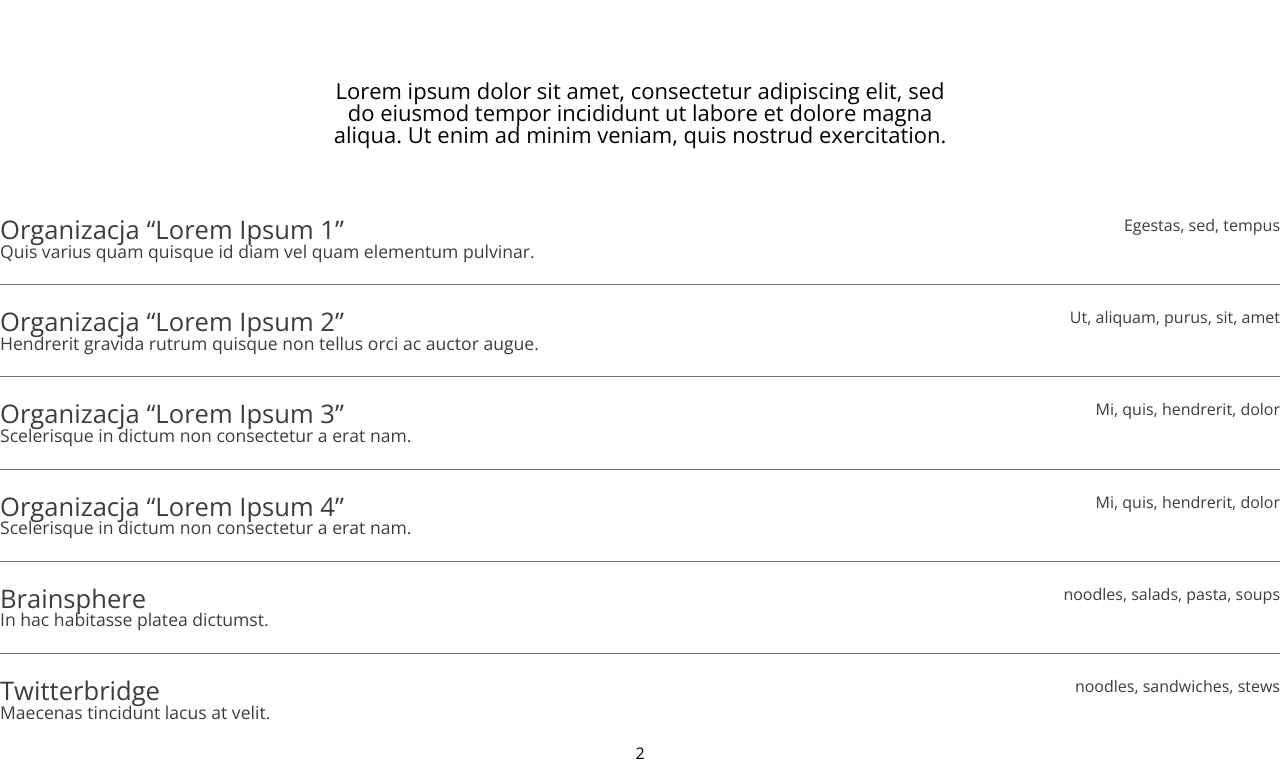
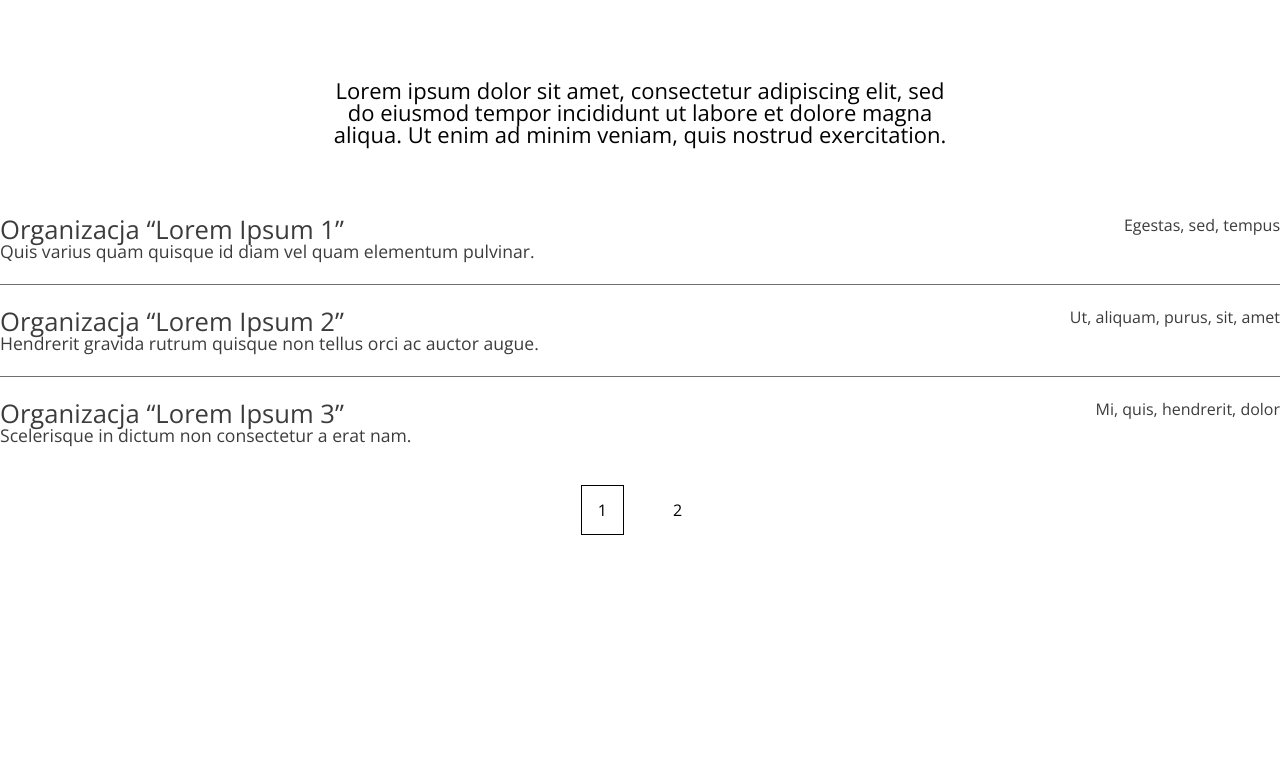
Before and after one commit to MonoliYoda/charity-website, a React (Create React App) app: page / in a window 1280 px wide. Shown: the part 3441-4205 px from the top of the page. After the commit the page ends 3992 px from the top, so only its background shows below. Built offline with nearby package versions, Linux system fonts and the light colour scheme.

Commit message:
Finished who we help section with pagination

```diff
--- a/src/components/HomeWhoWeHelp/EntitySelector.js
+++ b/src/components/HomeWhoWeHelp/EntitySelector.js
@@ -10,19 +10,19 @@ export default function EntitySelector({ callback }) {
   return (
     <div className="entity-selector">
       <button
-        className={selected === 1 && "selected"}
+        className={selected === 1 ? "selected" : ""}
         onClick={() => handleSelect(1)}
       >
         Fundacjom
       </button>
       <button
-        className={selected === 2 && "selected"}
+        className={selected === 2 ? "selected" : ""}
         onClick={() => handleSelect(2)}
       >
         Organizacjom pozarządowym
       </button>
       <button
-        className={selected === 3 && "selected"}
+        className={selected === 3 ? "selected" : ""}
         onClick={() => handleSelect(3)}
       >
         Lokalnym zbiórkom
--- a/src/components/HomeWhoWeHelp/HomeWhoWeHelp.js
+++ b/src/components/HomeWhoWeHelp/HomeWhoWeHelp.js
@@ -1,4 +1,4 @@
-import React, { useState } from "react";
+import React, { useEffect, useState } from "react";
 import EntitySelector from "./EntitySelector";
 import "./HomeWhoWeHelp.scss";
 
@@ -110,7 +110,11 @@ export default function HomeWhoWeHelp() {
   ];
 
   const [selected, setSelected] = useState(foundations);
+  const [currentPageContent, setCurrentPageContent] = useState([]);
+  const [currentPage, setCurrentPage] = useState(1);
+
   const selectEntity = (id) => {
+    setCurrentPage(1);
     if (id === 1) {
       setSelected(foundations);
       return;
@@ -124,13 +128,31 @@ export default function HomeWhoWeHelp() {
       return;
     }
   };
+
+  const filterPage = (pageNumber) => {
+    setCurrentPageContent(
+      selected.filter((entity, idx) => {
+        return (pageNumber - 1) * 3 <= idx && idx < pageNumber * 3;
+      })
+    );
+  };
+  useEffect(() => {
+    filterPage(currentPage);
+  }, [currentPage, selected]);
+
   return (
     <section className="who-we-help" name="who-we-help">
       <HomeWhoWeHelpHeader />
       <EntitySelector callback={selectEntity} />
       <EntityGroupDescription description={entityGroupDesc} />
-      <EntityList entities={selected} />
-      {selected.length > 3 && <PageSelector entities={selected} />}
+      <EntityList entities={currentPageContent} />
+      {selected.length > 3 && (
+        <PageSelector
+          entities={selected}
+          callback={setCurrentPage}
+          currentPage={currentPage}
+        />
+      )}
     </section>
   );
 }
--- a/src/components/HomeWhoWeHelp/PageSelector.js
+++ b/src/components/HomeWhoWeHelp/PageSelector.js
@@ -1,6 +1,19 @@
 import React from "react";
+import "./PageSelector.scss";
 
-export default function PageSelector({ entities }) {
+export default function PageSelector({ entities, callback, currentPage }) {
   const pages = Math.ceil(entities.length / 3);
-  return <div>{pages}</div>;
+  return (
+    <div className="page-selector">
+      {[...Array(pages)].map((page, idx) => (
+        <div
+          key={idx + 1}
+          className={`page-number ${currentPage === idx + 1 ? "selected" : ""}`}
+          onClick={() => callback(idx + 1)}
+        >
+          {idx + 1}
+        </div>
+      ))}
+    </div>
+  );
 }
--- /dev/null
+++ b/src/components/HomeWhoWeHelp/PageSelector.scss
@@ -0,0 +1,13 @@
+@import "../../scss/colors";
+
+.page-selector {
+  display: flex;
+  .page-number {
+    border: 1px solid transparent;
+    padding: 1rem;
+    margin: 1rem;
+  }
+  .selected {
+    border: 1px solid black;
+  }
+}
```
